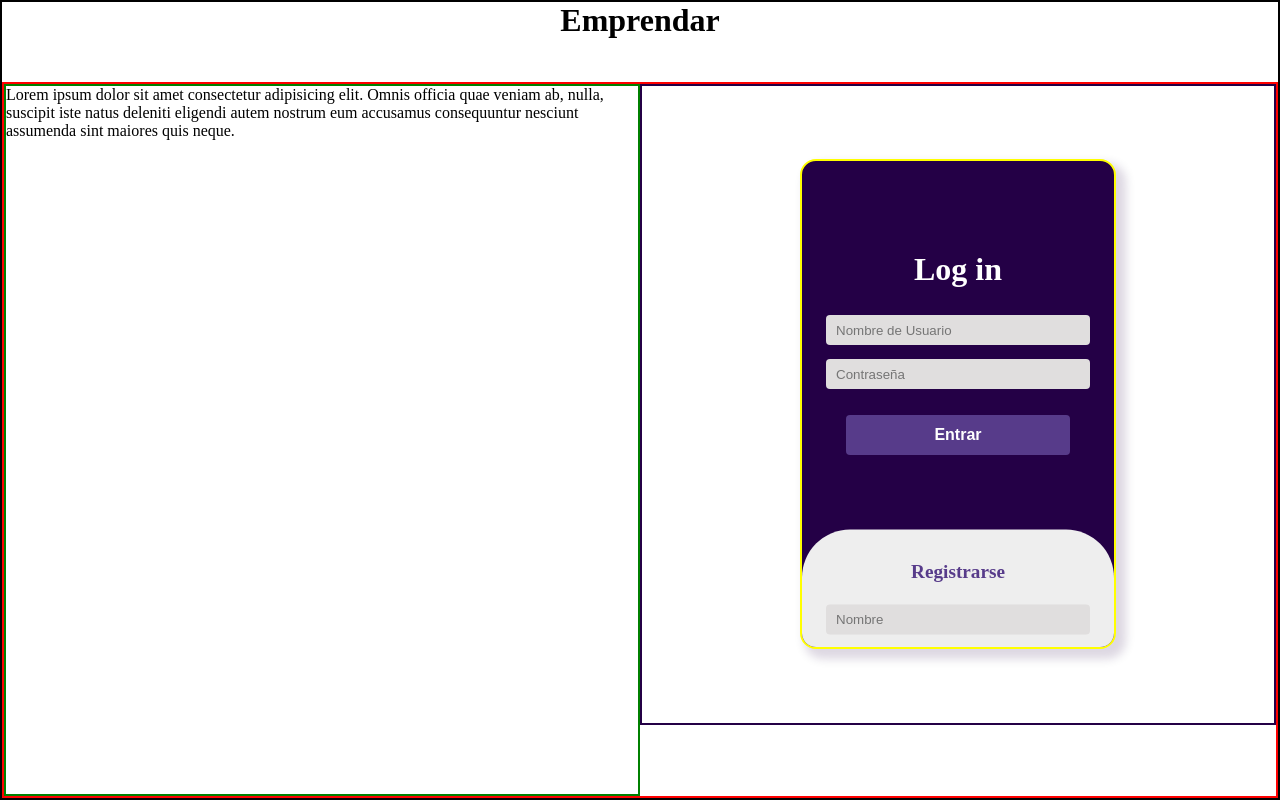
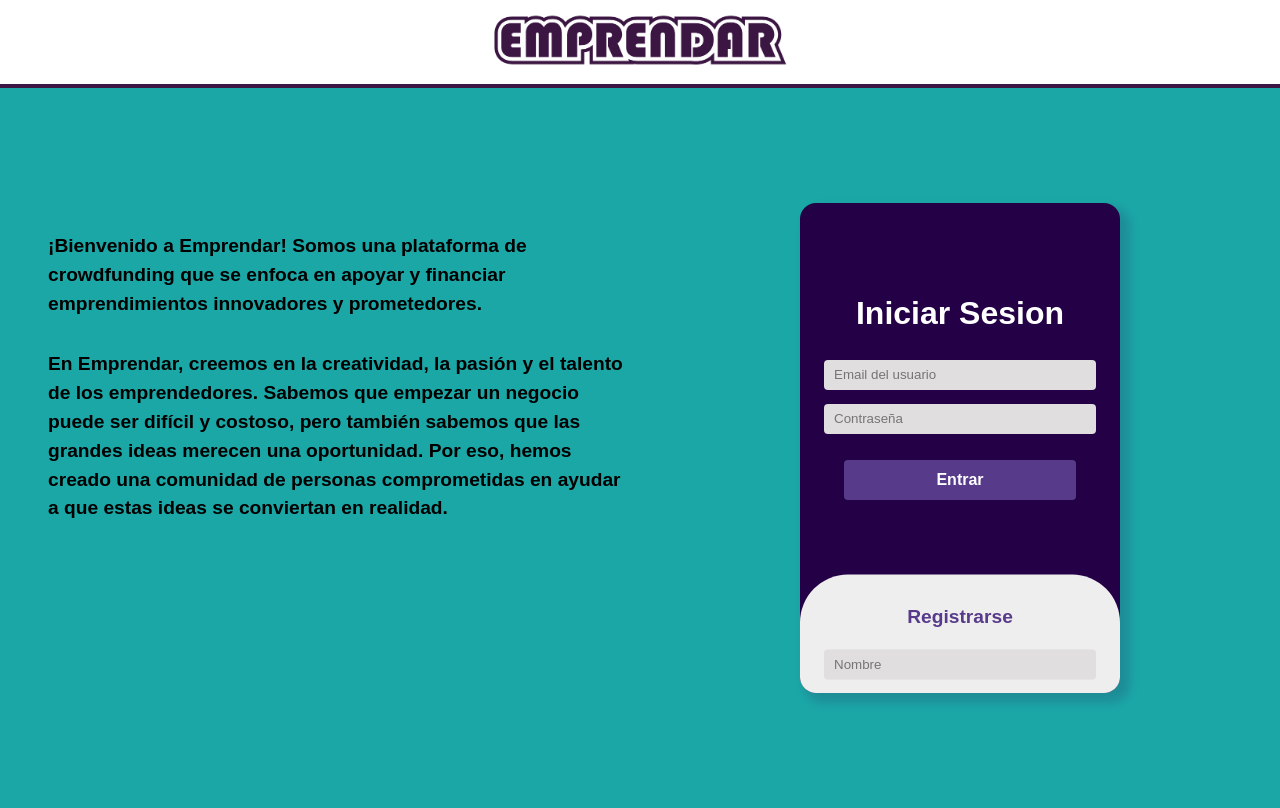
Before and after one commit to MauroMoyano/Emprendar_Front, a Next.js app: page / in a window 1280 px wide. Built offline with nearby package versions, Linux system fonts and the light colour scheme.

Commit message:
configurando cliente axios, login, registro y redireccionamiento

```diff
--- a/components/formLanding/formLanding.jsx
+++ b/components/formLanding/formLanding.jsx
@@ -1,122 +1,231 @@
-import style from "../../src/pages/styles/landing.module.css"
+import style from "../../src/pages/styles/landing.module.css";
 import { useState } from "react";
-import validate from "./validateSignIn"
-const validateSignIn = (form, users) =>{
+import clienteAxios from "config/clienteAxios";
+const validateSignIn = (form, users) => {
   //user va a contener todos los user para ver si ya existe ese usuario
-    const error = {}
-    const {name,last_name,user_name,email,password,profile_img} = form;
+  const error = {};
+  const { name, last_name, user_name, email, password, profile_img } = form;
 
-    !name||!last_name||!user_name||!email ||!password||!profile_img
-        ? error.error = "Se necesitan todos los datos para crear una cuenta"
-        : null
-    return error
-}
+  !name || !last_name || !user_name || !email || !password || !profile_img
+    ? (error.error = "Se necesitan todos los datos para crear una cuenta")
+    : null;
+  return error;
+};
 
-export default function FormLanding(){
+import { useRouter } from "next/router";
 
+export default function FormLanding() {
   //SIGN IN
-    const [error,setError] = useState({
-        error:""
-    })
+  const [error, setError] = useState({});
 
+  const [confirm, setConfirm] = useState({});
 
-    const [formSignIn,setFormSignIn] = useState({
-        name:"",
-        last_name:"",
-        user_name:"",
-        email:"",
-        password:"",
-        profile_img:""
-    })
+  const router = useRouter()
+  const [formSignIn, setFormSignIn] = useState({
+    name: "",
+    last_name: "",
+    user_name: "",
+    email: "",
+    password: "",
+    profile_img: "",
+  });
 
   //manejo de estado formSignIn
-    const handlerSignIn = (event) =>{
+  const handlerSignIn = (event) => {
     const prop = event.target.name;
     const value = event.target.value;
-        setFormSignIn({...formSignIn,[prop]:value})
+    setFormSignIn({ ...formSignIn, [prop]: value });
 
     //hardcodeo el seundo parametro para ver si funciona
     //validateSignIn({...formSignIn,[prop]:value},[{name:"santiago"}])
-        setError()
-    }
+    setError();
+  };
   //envio de datos SignIn
-    const sendDataSignIn = (data) =>{
+  const sendDataSignIn = async (data) => {
     //despachar action
     console.log(data);
-        setFormSignIn(
-           { name:"",
-            last_name:"",
-            user_name:"",
-            email:"",
-            password:"",
-            profile_img:""}
-        )
+
+    try {
+      const response = await clienteAxios.post("/user", data);
+      console.log(response);
+
+      setConfirm({
+        msg: "Usuario creado correctamente, revisa tu casilla de email para confirmar tu cuenta",
+      });
+
+      setFormSignIn({
+        name: "",
+        last_name: "",
+        user_name: "",
+        email: "",
+        password: "",
+        profile_img: "",
+      });
+
+
+
+    } catch (error) {
+      setError({ error: error.response.data.message });
+      console.log(error);
+
+      setTimeout(() => {
+        setError({});
+      }, 3000);
     }
+  };
+
 
 
   //LOG IN
   const [formLogIn, setFormLogIn] = useState({
-        user_name:"",
-        password:""
-    })
+    email: "",
+    password: "",
+  });
 
   //manejo de estado formSignIn
-    const handlerLogIn = (event) =>{
+  const handlerLogIn = (event) => {
     const prop = event.target.name;
     const value = event.target.value;
-        setFormLogIn({...formLogIn,[prop]:value})
+    setFormLogIn({ ...formLogIn, [prop]: value });
+  };
+  //envio de datos SignIn
+  const sendDataLogIn = async (data) => {
+    //despachar action
+    try {
+      const resultado = await clienteAxios.post("/user/login", formLogIn);
+
+    router.push('/home')
+      console.log(resultado);
+    } catch (error) {
+      setError({ error: error.response.data.message });
+      console.log(error);
+
+      setTimeout(() => {
+        setError({});
+      }, 3000);
     }
-    //envio de datos SignIn
-    const sendDataLogIn = (data) =>{
-        //despachar action
-        setFormLogIn({
-            user_name:"",
-            password:""
-        })
-
-    }
-
-
+  };
 
   //funcion que elimina el default que recarga la pagina cuando se envia un formulario
-    const handlerSubmit = (event) =>{
-        event.preventDefault()
-    }
+  const handlerSubmit = (event) => {
+    event.preventDefault();
+  };
 
-    const [checked, setChecked] = useState(false)
+  const [checked, setChecked] = useState(false);
   //Con esta funcion manejamos el estado del checkbox si es true mostramos un formulario de Log In si es false de Sign In
-    const handlerCheckbox = (event) =>{
-        event.target.id === "signIn"
-            ?  setChecked(!checked)
-            : setChecked(false)
-    }
+  const handlerCheckbox = (event) => {
+    event.target.id === "signIn" ? setChecked(!checked) : setChecked(false);
+  };
 
-    return(
-        <div  className={style.main}>
-            <input type="checkbox" className={style.chk} id ="chk" aria-hidden="true" checked={checked}/>
+  return (
+    <>
+      {confirm?.msg && <p className={style.confirmMessage}>{confirm.msg}</p>}
+      {error?.error && <p className={style.errorMessage}>{error.error}</p>}
+      <div className={style.main}>
+        <input
+          type="checkbox"
+          className={style.chk}
+          id="chk"
+          aria-hidden="true"
+          checked={checked}
+        />
 
         <div className={style.logIn}>
           <form onClick={handlerSubmit} className={style.form}>
-                    <label onClick={handlerCheckbox}  id="logIn" className={style.label} htmlFor="chk" aria-hidden="true">Log in</label>
-                    <input className={style.input} name="user_name" value={formLogIn.user_name} onChange={handlerLogIn} type="text" placeholder="Nombre de Usuario"/>
-                    <input className={style.input} name="password" value={formLogIn.password}   onChange={handlerLogIn} type="text" placeholder="Contraseña"/>
-                    <button onClick={()=>sendDataLogIn(formLogIn)}>Entrar</button>
+            <label
+              onClick={handlerCheckbox}
+              id="logIn"
+              className={style.label}
+              htmlFor="chk"
+              aria-hidden="true"
+            >
+              Iniciar Sesion
+            </label>
+            <input
+              className={style.input}
+              name="email"
+              value={formLogIn.email}
+              onChange={handlerLogIn}
+              type="email"
+              placeholder="Email del usuario"
+            />
+            <input
+              className={style.input}
+              name="password"
+              value={formLogIn.password}
+              onChange={handlerLogIn}
+              type="password"
+              placeholder="Contraseña"
+            />
+            <button onClick={() => sendDataLogIn(formLogIn)}>Entrar</button>
           </form>
         </div>
         <div className={style.sign_In}>
           <form onClick={handlerSubmit} className={style.form}>
-                    <label onClick={handlerCheckbox} id="signIn" className={style.label} htmlFor="chk" aria-hidden="true">Registrarse</label>
-                    <input className={style.input} name="name" value={formSignIn.name} onChange={handlerSignIn} type="text" placeholder="Nombre"/>
-                    <input className={style.input} name="last_name" value={formSignIn.last_name}onChange={handlerSignIn} type="text" placeholder="Apellido"/>
-                    <input className={style.input} name="user_name" value={formSignIn.user_name}onChange={handlerSignIn} type="text" placeholder="Nombre de Usuario"/>
-                    <input className={style.input} name="email" value={formSignIn.email}onChange={handlerSignIn} type="text" placeholder="Email"/>
-                    <input className={style.input} name="password" value={formSignIn.password}onChange={handlerSignIn} type="text" placeholder="Contraseña"/>
-                    <input className={style.input} name="profile_img" value={formSignIn.profile_img}onChange={handlerSignIn} type="text" placeholder="foto"/>
+            <label
+              onClick={handlerCheckbox}
+              id="signIn"
+              className={style.label}
+              htmlFor="chk"
+              aria-hidden="true"
+            >
+              Registrarse
+            </label>
+            <input
+              className={style.input}
+              name="name"
+              value={formSignIn.name}
+              onChange={handlerSignIn}
+              type="text"
+              placeholder="Nombre"
+            />
+            <input
+              className={style.input}
+              name="last_name"
+              value={formSignIn.last_name}
+              onChange={handlerSignIn}
+              type="text"
+              placeholder="Apellido"
+            />
+            <input
+              className={style.input}
+              name="user_name"
+              value={formSignIn.user_name}
+              onChange={handlerSignIn}
+              type="text"
+              placeholder="Nombre de Usuario"
+            />
+            <input
+              className={style.input}
+              name="email"
+              value={formSignIn.email}
+              onChange={handlerSignIn}
+              type="text"
+              placeholder="Email"
+            />
+            <input
+              className={style.input}
+              name="password"
+              value={formSignIn.password}
+              onChange={handlerSignIn}
+              type="password"
+              placeholder="Contraseña"
+            />
+            <input
+              className={style.input}
+              name="profile_img"
+              value={formSignIn.profile_img}
+              onChange={handlerSignIn}
+              type="text"
+              placeholder="foto"
+            />
             <p onClick={handlerCheckbox}>Ya tengo cuenta</p>
-                    <button onClick={()=>sendDataSignIn(formSignIn)}>Registrarse</button>
+            <button onClick={() => sendDataSignIn(formSignIn)}>
+              Registrarse
+            </button>
           </form>
         </div>
-
       </div>
-    )
+    </>
+  );
 }
--- /dev/null
+++ b/config/clienteAxios.js
@@ -0,0 +1,8 @@
+import axios from 'axios'
+
+
+const clienteAxios = axios.create({
+    baseURL: 'http://localhost:3001'
+})
+
+export default clienteAxios
--- a/src/pages/index.jsx
+++ b/src/pages/index.jsx
@@ -1,18 +1,30 @@
 import { useState } from "react";
 import style from "./styles/landing.module.css"
 import FormLanding from "components/formLanding/formLanding";
+import logo from '../../public/assets/logo.png'
+import Image from "next/image";
+import Head from "next/head";
 export default function Landing(){
 
 
+    return(
+        <>
+        <Head>
+        <title>Emprendar</title>
+             </Head>
 
-    return(
-       <div className={style.all}>
-            <div className={style.title}>
-                <h1>Emprendar</h1>
+       <div className={style.all} style={{fontFamily: 'sans-serif'}}>
+            <div className={style.logo}>
+
+                <Image src={logo}  />
+
             </div>
+
              <div className={style.container}>
                 <div className={style.aboutPage}>
-                    <p>Lorem ipsum dolor sit amet consectetur adipisicing elit. Omnis officia quae veniam ab, nulla, suscipit iste natus deleniti eligendi autem nostrum eum accusamus consequuntur nesciunt assumenda sint maiores quis neque.</p>
+                    <p>¡Bienvenido a Emprendar! Somos una plataforma de crowdfunding que se enfoca en apoyar y financiar emprendimientos innovadores y prometedores.</p>
+
+                    <p>En Emprendar, creemos en la creatividad, la pasión y el talento de los emprendedores. Sabemos que empezar un negocio puede ser difícil y costoso, pero también sabemos que las grandes ideas merecen una oportunidad. Por eso, hemos creado una comunidad de personas comprometidas en ayudar a que estas ideas se conviertan en realidad.</p>
                 </div>
 
                 <div className={style.user}>
@@ -21,5 +33,6 @@ export default function Landing(){
 
         </div>
        </div>
+       </>
     )
 }
--- a/src/pages/styles/landing.module.css
+++ b/src/pages/styles/landing.module.css
@@ -1,46 +1,62 @@
 
-    .all{
-        display: flex;
-        height: 100vb;
-        border: 2px solid black;
 
-        justify-content: center;
-        align-items: center;
-        align-content: center;
+ .confirmMessage {
+    background-color: green;
+    padding: 1rem;
+    color: white;
+    border-radius: 2rem;
+    margin-bottom: 1rem;
+ }
+ .errorMessage {
+    background-color: red;
+    padding: 1rem;
+    color: white;
+    border-radius: 2rem;
+    margin-bottom: 1rem;
+ }
 
-        flex-direction: column;
-    }
+ .logo {
+    text-align: center;
+    border-bottom: .3rem solid rgba(60, 23, 67, 1);
+ }
 
-    .title{
-        height: 10vb;
-    }
+ .logo img {
+    width:340px;
+    height: 80px ;
+ }
+
+
     .container{
         height: 90vb;
         display:grid;
         grid-template-columns: repeat(2, 1fr);
-        border: 2px red solid;
+        background-color: #1CA7A7;
 
 
     }
     .aboutPage{
+        background-size: cover;
+        padding: 1rem;
         display: flex;
-        border: green 2px solid ;
-
-
+        flex-direction: column;
+        gap: 2rem;
+        margin: 8rem 0;
+        font-size: 1.2rem;
+        font-weight: bold;
+        margin-left: 2rem;
+        line-height: 1.5;
     }
 
     .user{
         display: flex;
+        flex-direction: column;
         justify-content: center;
-        border: #240046 2px solid ;
         align-content: center;
         align-items: center;
-        height: 90%;
 
     }
 
     .main{
-        border:yellow 2px solid ;
         display: flex;
         background-color: #240046;
         min-width: 50%;
@@ -151,16 +167,10 @@
       margin: 5% 0 5%;
     }
 
-
-
-
-
     .chk:checked ~ .logIn label {
         transform: scale(.6);
         margin: 5% 0 5%;
     }
-
-
 
     .sign_In p {
         font-size: .8rem;
```
Lines whose indentation alone changed are shown as unchanged.
